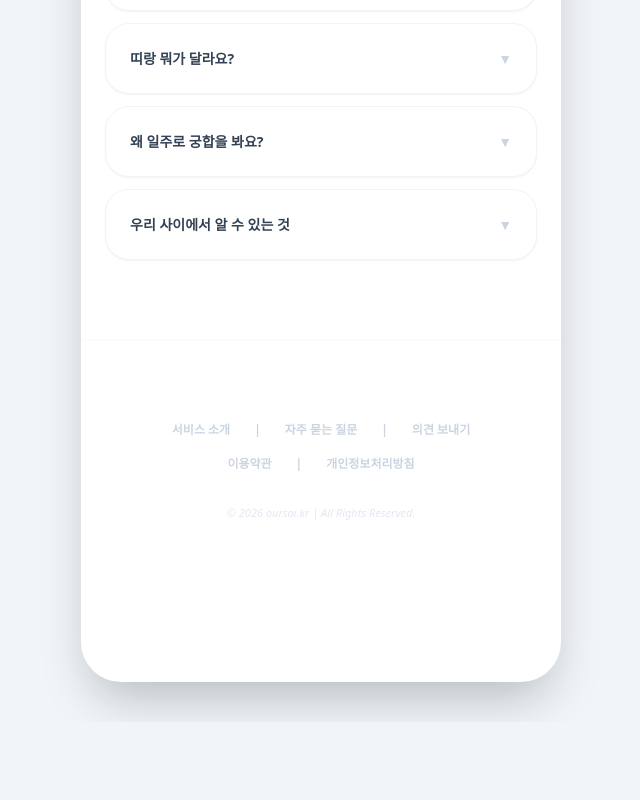
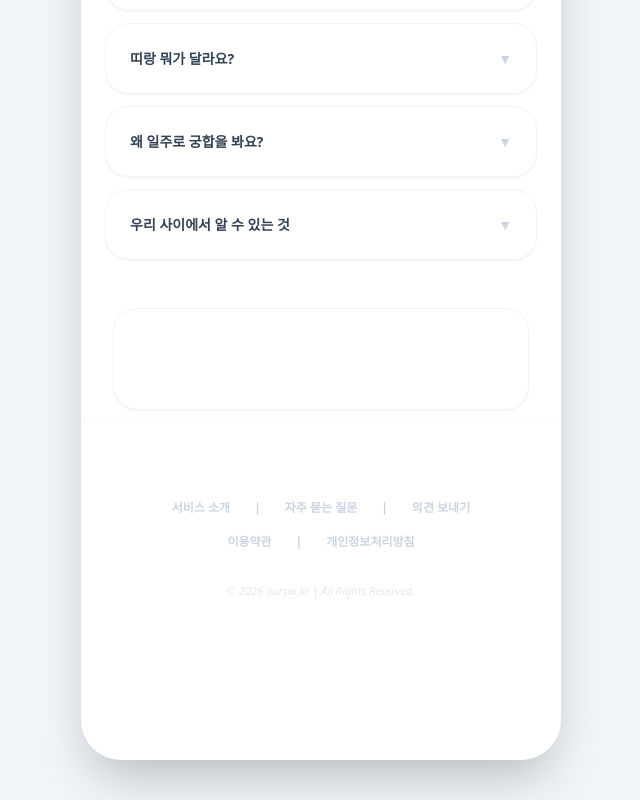
Before and after one commit to PLANB-John/oursai-web, a Next.js app: page /create-group in a window 1280 px wide. Shown: the part 1359-2159 px from the top of the page, without its empty margins (319-959 px from the left). Before the commit the page ends 2081 px from the top, so only its background shows below. Built offline with nearby package versions, Linux system fonts and the light colour scheme.

Commit message:
Update create-group.js

```diff
--- a/pages/create-group.js
+++ b/pages/create-group.js
@@ -94,7 +94,7 @@ export default function CreateGroup() {
             <p className="text-[14px] text-slate-400 font-medium">모임을 만들고, 멤버들의 궁합을 확인해보세요</p>
           </div>
 
-          {/* [2] 상단 광고 영역 (모임 이름 입력창 바로 위) [cite: 2026-02-18] */}
+          {/* [1] 상단 광고 영역 (모임 이름 입력창 바로 위) [cite: 2026-02-18] */}
           <section className="px-2 py-1">
             <div className="w-full bg-white rounded-[24px] border border-slate-100 shadow-sm overflow-hidden flex items-center justify-center min-h-[60px]">
               <AdUnit />
@@ -156,12 +156,6 @@ export default function CreateGroup() {
                   {openAccordion === idx && (
                     <div className="px-6 pb-6 text-[13px] text-slate-500 leading-7 border-t border-slate-50 pt-4">
                       {item.a}
-                      {/* [3] 하단 광고 영역 (아코디언 마지막 항목 '우리 사이에서 알 수 있는 것' 바로 밑) [cite: 2026-02-18] */}
-                      {idx === 3 && (
-                        <div className="mt-6 pt-6 border-t border-slate-50">
-                          <AdUnit />
-                        </div>
-                      )}
                     </div>
                   )}
                 </div>
@@ -170,7 +164,14 @@ export default function CreateGroup() {
           </section>
         </main>
 
-        <footer className="px-8 py-20 bg-white text-center border-t border-slate-50 mt-10">
+        {/* [2] 하단 광고 영역 (아코디언 가이드 끝과 푸터 사이) [cite: 2026-02-18] */}
+        <section className="px-8 py-2">
+          <div className="w-full bg-white rounded-[24px] border border-slate-100 shadow-sm overflow-hidden flex items-center justify-center min-h-[60px]">
+            <AdUnit />
+          </div>
+        </section>
+
+        <footer className="px-8 py-20 bg-white text-center border-t border-slate-50">
           <div className="flex justify-center gap-6 text-[12px] text-slate-300 font-bold mb-4">
             <a href="/intro">서비스 소개</a><span>|</span><a href="/faq">자주 묻는 질문</a><span>|</span><a href="/feedback">의견 보내기</a>
           </div>
```
